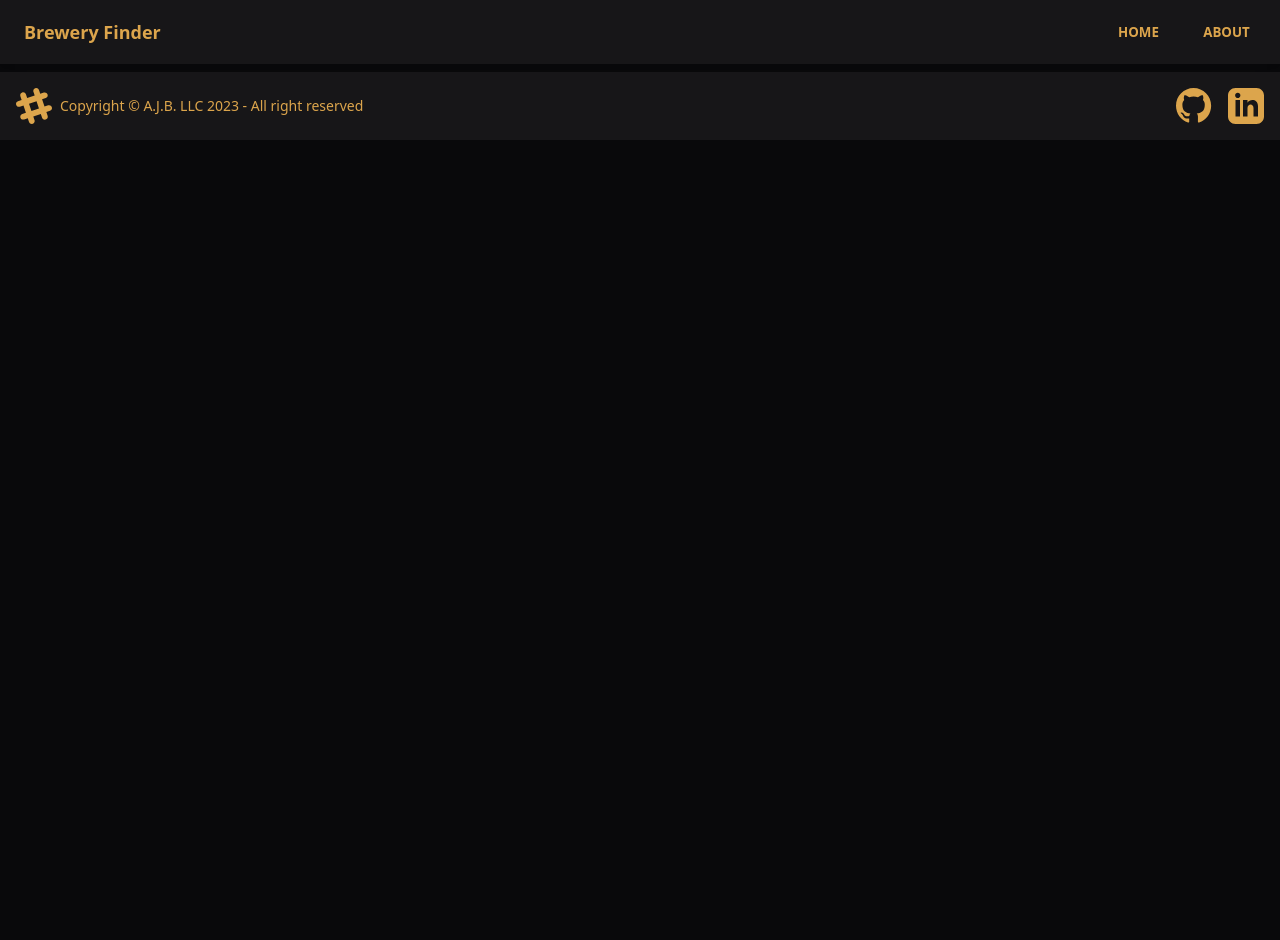
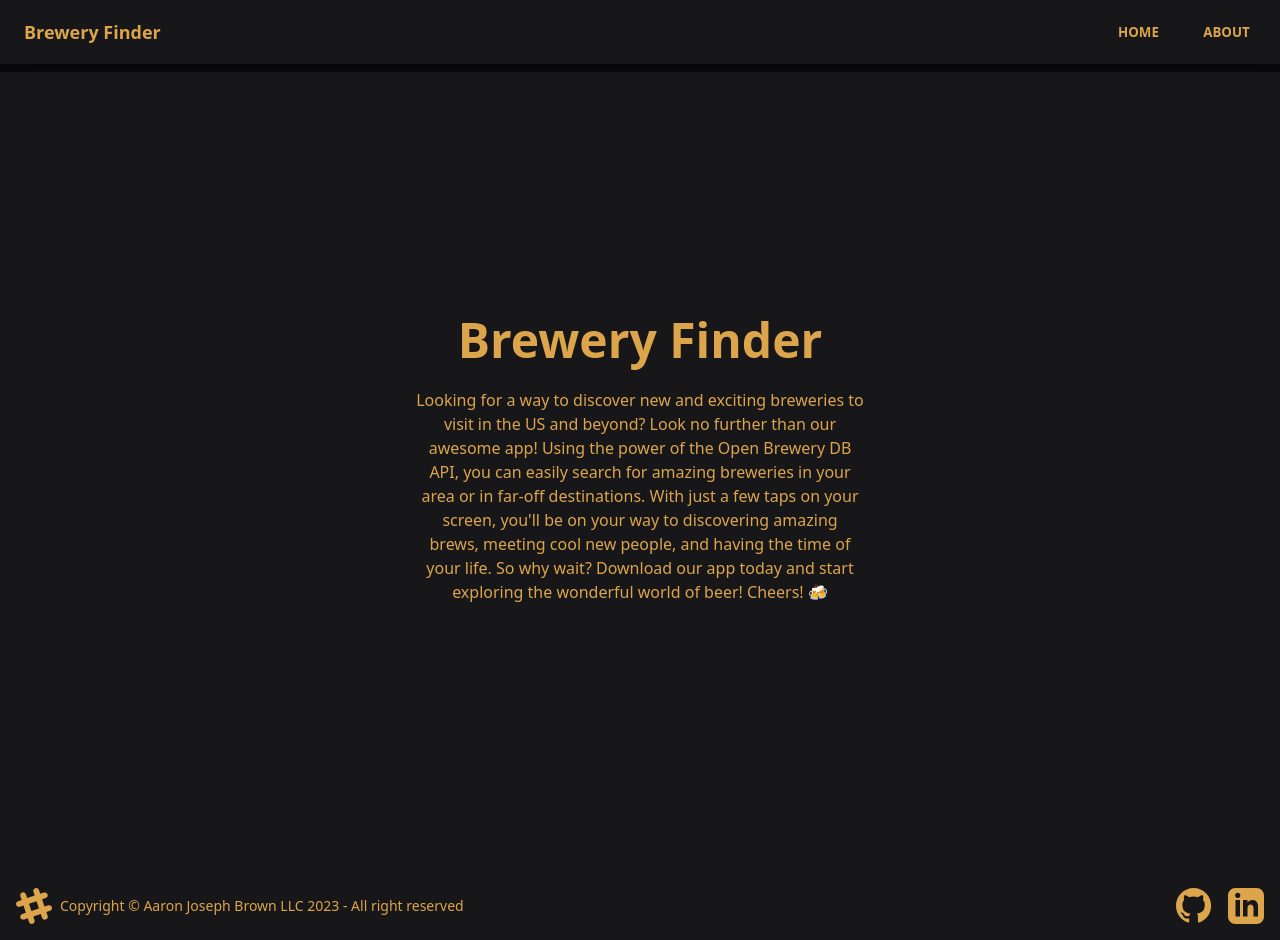
Before and after one commit to aaronjosephbrown/brewery-finder, a React (Create React App) app: page /about in a window 1280 px wide. Before the commit the page ends 800 px from the top, so only its background shows below. Built offline with nearby package versions, Linux system fonts and the light colour scheme; no server answers.

Commit message:
Updated description and link bugs

```diff
--- a/src/App.js
+++ b/src/App.js
@@ -2,6 +2,7 @@ import { BrowserRouter as Router, Routes, Route } from 'react-router-dom'
 import Navbar from './components/Navbar'
 import Home from './pages/Home'
 import Footer from './components/Footer'
+import About from './pages/About'
 import BreweryInfo from './pages/BreweryInfo'
 import BreweryContextProvider from './context/BreweryContext'
 
@@ -13,6 +14,7 @@ function App() {
         <Routes>
           <Route path="/" element={<Home />}/>
           <Route path="/BreweryInfo/:id" element={<BreweryInfo />}/>
+          <Route path="/about" element={<About />}/>
         </Routes>
         <Footer />
       </Router>
--- /dev/null
+++ b/src/components/Description.js
@@ -0,0 +1,32 @@
+import {useContext} from 'react'
+import { BreweryContext } from '../context/BreweryContext'
+
+export default function Description() {
+  const {brewery} = useContext(BreweryContext)
+  return (
+    <div className="overflow-hidden bg-accent shadow sm:rounded-lg">
+      <div className="px-4 py-5 sm:px-6">
+        <h3 className="text-base font-semibold leading-6">Brewery's Info</h3>
+        <p className="mt-1 max-w-2xl text-sm">Here is some information about the brewery 🍻.</p>
+      </div>
+      <div className="bg-secondary px-4 py-5 sm:px-6">
+        <dl className="grid grid-cols-1 gap-x-4 gap-y-8 sm:grid-cols-2">
+          <div className="sm:col-span-1">
+            <dt className="text-sm font-medium ">Name</dt>
+            <dd className="mt-1 text-sm">{brewery.name}</dd>
+          </div>
+          <div className="sm:col-span-1">
+            <dt className="text-sm font-medium">Address</dt>
+            <dd className="mt-1 text-sm">{brewery.street}</dd>
+            <dd className="mt-1 text-sm">{`${brewery.city}, ${brewery.state}`}</dd>
+            <dd className="mt-1 text-sm">{brewery.postal_code}</dd>
+          </div>
+          <div className="sm:col-span-1">
+            <dt className="text-sm font-medium">Website</dt>
+            <dd className="mt-1 text-sm">{brewery.website_url ? <a href={brewery.website_url} target='_blank' rel="noreferrer">{brewery.website_url}</a> : `${brewery.name} brewery may be flying under the radar without an online presence just yet.`}</dd>
+          </div>
+        </dl>
+      </div>
+    </div>
+  )
+}
--- a/src/components/Footer.js
+++ b/src/components/Footer.js
@@ -15,10 +15,10 @@ export const Footer = () => {
         >
           <path d='M22.672 15.226l-2.432.811.841 2.515c.33 1.019-.209 2.127-1.23 2.456-1.15.325-2.148-.321-2.463-1.226l-.84-2.518-5.013 1.677.84 2.517c.391 1.203-.434 2.542-1.831 2.542-.88 0-1.601-.564-1.86-1.314l-.842-2.516-2.431.809c-1.135.328-2.145-.317-2.463-1.229-.329-1.018.211-2.127 1.231-2.456l2.432-.809-1.621-4.823-2.432.808c-1.355.384-2.558-.59-2.558-1.839 0-.817.509-1.582 1.327-1.846l2.433-.809-.842-2.515c-.33-1.02.211-2.129 1.232-2.458 1.02-.329 2.13.209 2.461 1.229l.842 2.515 5.011-1.677-.839-2.517c-.403-1.238.484-2.553 1.843-2.553.819 0 1.585.509 1.85 1.326l.841 2.517 2.431-.81c1.02-.33 2.131.211 2.461 1.229.332 1.018-.21 2.126-1.23 2.456l-2.433.809 1.622 4.823 2.433-.809c1.242-.401 2.557.484 2.557 1.838 0 .819-.51 1.583-1.328 1.847m-8.992-6.428l-5.01 1.675 1.619 4.828 5.011-1.674-1.62-4.829z'></path>
         </svg>
-        <p>Copyright © A.J.B. LLC {year} - All right reserved</p>
+        <p>Copyright © Aaron Joseph Brown LLC {year} - All right reserved</p>
       </div>
       <div className='grid-flow-col gap-4 md:place-self-center md:justify-self-end'>
-        <a href='https://github.com/aaronjosephbrown' target='_blank'>
+        <a href='https://github.com/aaronjosephbrown' target='_blank' rel="noreferrer">
           <svg
             xmlns='http://www.w3.org/2000/svg'
             width='36'
@@ -33,7 +33,7 @@ export const Footer = () => {
             />
           </svg>
         </a>
-        <a href='https://www.linkedin.com/in/aaronjosephbrown' target='_blank'>
+        <a href='https://www.linkedin.com/in/aaronjosephbrown' target='_blank' rel="noreferrer">
           <svg
             xmlns='http://www.w3.org/2000/svg'
             width='36'
--- /dev/null
+++ b/src/pages/About.js
@@ -0,0 +1,16 @@
+const About = () => {
+  return (
+    <div className='hero min-h-screen bg-base-200'>
+      <div className='hero-content text-center'>
+        <div className='max-w-md'>
+          <h1 className='text-5xl font-bold'>Brewery Finder</h1>
+          <p className='py-6'>
+          Looking for a way to discover new and exciting breweries to visit in the US and beyond? Look no further than our awesome app! Using the power of the Open Brewery DB API, you can easily search for amazing breweries in your area or in far-off destinations. With just a few taps on your screen, you'll be on your way to discovering amazing brews, meeting cool new people, and having the time of your life. So why wait? Download our app today and start exploring the wonderful world of beer! Cheers! 🍻
+          </p>
+        </div>
+      </div>
+    </div>
+  )
+}
+
+export default About
--- a/src/pages/BreweryInfo.js
+++ b/src/pages/BreweryInfo.js
@@ -1,11 +1,12 @@
 import { useParams } from 'react-router-dom'
 import { useContext, useEffect } from 'react'
 import { BreweryContext } from '../context/BreweryContext'
+import Description from '../components/Description'
 import axios from 'axios'
 import Map from '../components/Map'
 
 const BreweryInfo = () => {
-  const { setBrewery, brewery } = useContext(BreweryContext)
+  const { setBrewery } = useContext(BreweryContext)
   const params = useParams()
 
   useEffect(() => {
@@ -23,8 +24,8 @@ const BreweryInfo = () => {
   return (
     <div className='mx-auto sm:px-6 lg:px-8 min-h-screen'>
       <div className='flex flex-row'>
-        <div className='basis-3/4  mr-6'>
-
+        <div className='basis-3/4 mr-6'>
+        <Description />
         </div>
         <Map className='basis-1/4' />
       </div>
```
